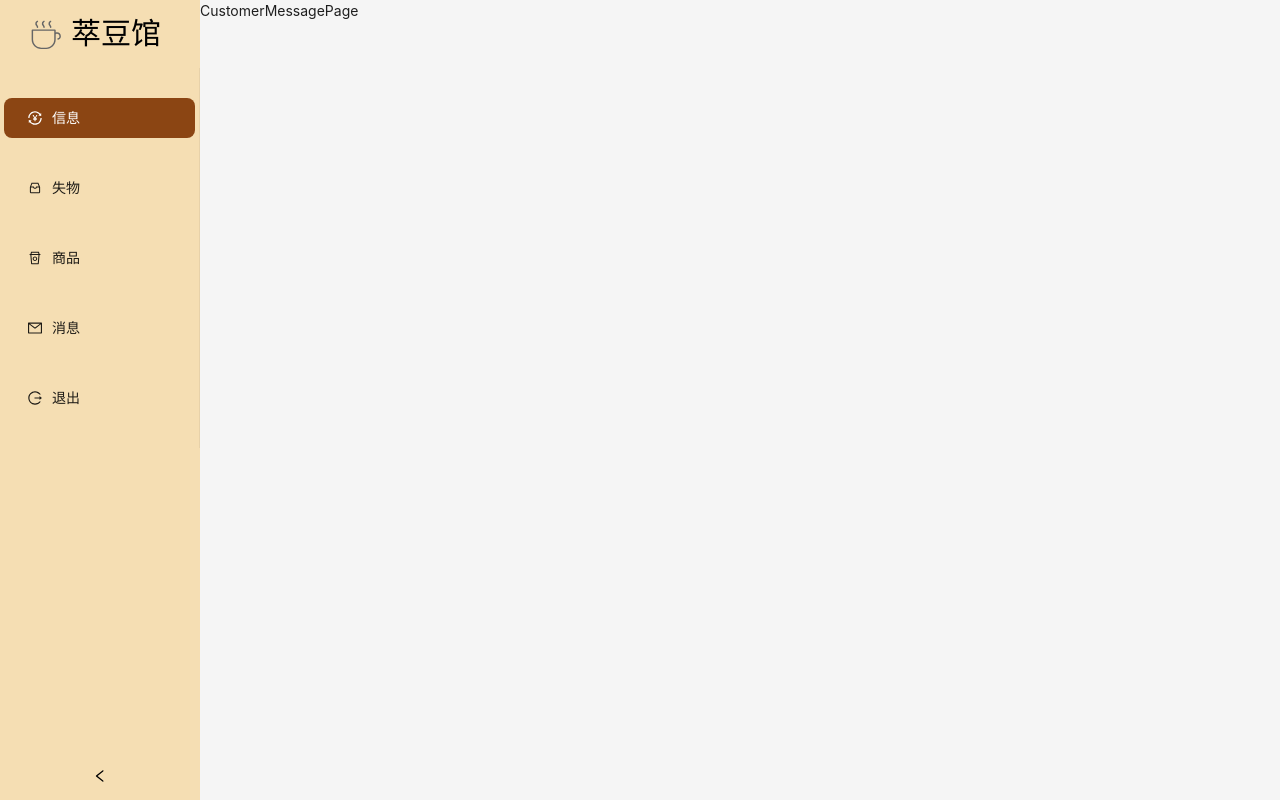
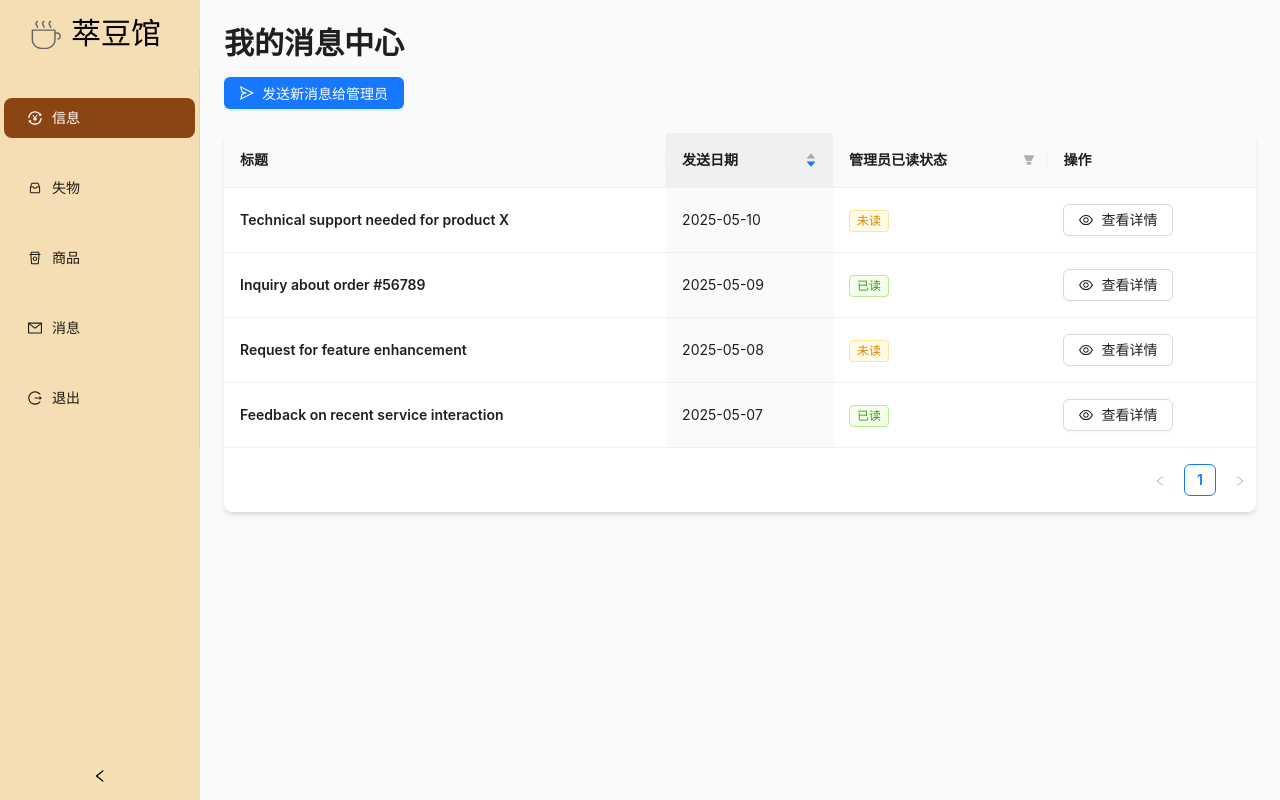
Before and after one commit to RainAllln/CafeHub-Tauri, a React (Vite) app: page /customer/message in a window 1280 px wide. Built offline with nearby package versions, Linux system fonts and the light colour scheme.

Commit message:
feat: Complete the front-end interface of the user message center

```diff
--- /dev/null
+++ b/src/components/CusMessageContent.tsx
@@ -0,0 +1,58 @@
+import { Button, Modal, Tag, Typography } from 'antd'
+import React from 'react'
+
+const { Title, Paragraph } = Typography;
+
+interface Message {
+  id: number;
+  sender_id: number; // User's ID
+  receiver_id: number; // Admin's ID
+  title: string;
+  message_content: string;
+  send_date: string; // Using string for simplicity, can be Date object
+  read_status: 0 | 1; // 0: Admin Unread, 1: Admin Read
+}
+
+interface CusMessageContentProps {
+  selectedMessage: Message;
+  isViewModalVisible: boolean;
+  setSelectedMessage: (message: Message | null) => void;
+  setIsViewModalVisible: (visible: boolean) => void;
+}
+
+const CusMessageContent: React.FC<CusMessageContentProps> = ({ selectedMessage, isViewModalVisible, setSelectedMessage, setIsViewModalVisible }) => {
+
+
+  const handleViewModalClose = () => {
+    setIsViewModalVisible(false);
+    setSelectedMessage(null);
+  };
+
+  return (
+    <Modal
+      title={<Title level={4} className="text-blue-600">{selectedMessage.title}</Title>}
+      open={isViewModalVisible}
+      onCancel={handleViewModalClose}
+      footer={[
+        <Button key="close" onClick={handleViewModalClose} className="hover:bg-gray-200">
+          关闭
+        </Button>,
+      ]}
+      width={600}
+    >
+      <div className="space-y-3">
+        <Paragraph><strong className="text-gray-600">发送日期:</strong> {selectedMessage.send_date}</Paragraph>
+        <Paragraph><strong className="text-gray-600">管理员状态:</strong>
+          <Tag color={selectedMessage.read_status === 0 ? 'gold' : 'green'} className="ml-2">
+            {selectedMessage.read_status === 0 ? '未读' : '已读'}
+          </Tag>
+        </Paragraph>
+        <Paragraph className="mt-2 p-3 bg-gray-100 rounded border border-gray-300 text-gray-800">
+          {selectedMessage.message_content}
+        </Paragraph>
+      </div>
+    </Modal>
+  )
+}
+
+export default CusMessageContent
--- /dev/null
+++ b/src/components/CusSendMessage.tsx
@@ -0,0 +1,96 @@
+import { Modal, Input, Button, Typography, Form, message } from 'antd'
+import React from 'react'
+
+const { Title } = Typography;
+const { TextArea } = Input;
+
+interface Message {
+  id: number;
+  sender_id: number; // User's ID
+  receiver_id: number; // Admin's ID
+  title: string;
+  message_content: string;
+  send_date: string; // Using string for simplicity, can be Date object
+  read_status: 0 | 1; // 0: Admin Unread, 1: Admin Read
+}
+
+interface CusSendMessageProps {
+  isNewMessageModalVisible: boolean;
+  setIsNewMessageModalVisible: (visible: boolean) => void;
+  setSentMessages: (messages: Message[]) => void;
+  sentMessages: Message[];
+}
+
+// Assume current logged-in user ID is 101, Admin ID is 1
+const CURRENT_USER_ID = 101;
+const ADMIN_ID = 1;
+
+const CusSendMessage: React.FC<CusSendMessageProps> = ({ isNewMessageModalVisible, setIsNewMessageModalVisible, setSentMessages, sentMessages }) => {
+
+  const [form] = Form.useForm();
+
+  const handleNewMessageModalClose = () => {
+    setIsNewMessageModalVisible(false);
+    form.resetFields();
+  };
+
+  const handleSendMessage = (values: { title: string; message_content: string }) => {
+    const newMessage: Message = {
+      id: Date.now(),
+      sender_id: CURRENT_USER_ID,
+      receiver_id: ADMIN_ID,
+      title: values.title,
+      message_content: values.message_content,
+      send_date: new Date().toISOString().split('T')[0],
+      read_status: 0,
+    };
+    setSentMessages([newMessage, ...sentMessages]);
+    message.success('消息发送成功!');
+    handleNewMessageModalClose();
+  };
+
+  return (
+    <>
+      <Modal
+        title={<Title level={4} className="text-green-600">发送新消息</Title>}
+        open={isNewMessageModalVisible}
+        onCancel={handleNewMessageModalClose}
+        footer={null}
+        destroyOnClose
+        width={600}
+      >
+        <Form
+          form={form}
+          layout="vertical"
+          onFinish={handleSendMessage}
+          className="mt-4"
+        >
+          <Form.Item
+            name="title"
+            label="标题"
+            rules={[{ required: true, message: '请输入消息标题!' }]}
+          >
+            <Input placeholder="请输入消息标题" />
+          </Form.Item>
+          <Form.Item
+            name="message_content"
+            label="消息内容"
+            rules={[{ required: true, message: '请输入消息内容!' }]}
+          >
+            <TextArea rows={4} placeholder="请输入详细的消息内容..." />
+          </Form.Item>
+          <Form.Item className="text-right">
+            <Button onClick={handleNewMessageModalClose} className="mr-2 hover:bg-gray-200">
+              取消
+            </Button>
+            <Button type="primary" htmlType="submit" className="bg-green-500 hover:bg-green-600">
+              发送
+            </Button>
+          </Form.Item>
+        </Form>
+      </Modal>
+    </>
+  )
+}
+
+export default CusSendMessage
--- a/src/directory/CustomerMessagePage.tsx
+++ b/src/directory/CustomerMessagePage.tsx
@@ -1,9 +1,164 @@
-import React from 'react'
+import React, { useState } from 'react';
+import { Table, Button, Tag, Typography, } from 'antd';
+import { EyeOutlined, SendOutlined } from '@ant-design/icons';
+import CusMessageContent from '@/components/CusMessageContent';
+import CusSendMessage from '@/components/CusSendMessage';
+
+const { Title } = Typography;
+
+interface Message {
+  id: number;
+  sender_id: number; // User's ID
+  receiver_id: number; // Admin's ID
+  title: string;
+  message_content: string;
+  send_date: string; // Using string for simplicity, can be Date object
+  read_status: 0 | 1; // 0: Admin Unread, 1: Admin Read
+}
+
+// Assume current logged-in user ID is 101, Admin ID is 1
+const CURRENT_USER_ID = 101;
+const ADMIN_ID = 1;
+
+// Mock data: Messages sent by the current user to the admin
+const mockSentMessages: Message[] = [
+  {
+    id: 10,
+    sender_id: CURRENT_USER_ID,
+    receiver_id: ADMIN_ID,
+    title: 'Inquiry about order #56789',
+    message_content: 'Hello Admin, I have a question regarding my order #56789. Can you please provide an update on its shipping status? Thank you.',
+    send_date: '2025-05-09',
+    read_status: 1, // Admin has read this
+  },
+  {
+    id: 11,
+    sender_id: CURRENT_USER_ID,
+    receiver_id: ADMIN_ID,
+    title: 'Technical support needed for product X',
+    message_content: 'Hi Admin, I am experiencing a technical issue with Product X. It suddenly stopped working. Could you guide me on troubleshooting steps or arrange for a repair?',
+    send_date: '2025-05-10',
+    read_status: 0, // Admin has not read this yet
+  },
+  {
+    id: 12,
+    sender_id: CURRENT_USER_ID,
+    receiver_id: ADMIN_ID,
+    title: 'Feedback on recent service interaction',
+    message_content: 'Dear Admin, I wanted to provide some feedback on my recent interaction with your support team. The service was excellent and resolved my issue promptly.',
+    send_date: '2025-05-07',
+    read_status: 1,
+  },
+  {
+    id: 13,
+    sender_id: CURRENT_USER_ID,
+    receiver_id: ADMIN_ID,
+    title: 'Request for feature enhancement',
+    message_content: 'Hello, I would like to request an enhancement for the mobile application. It would be great if we could customize the notification sounds. Thanks for considering.',
+    send_date: '2025-05-08',
+    read_status: 0,
+  },
+];
 
 const CustomerMessagePage = () => {
+  const [sentMessages, setSentMessages] = useState<Message[]>(mockSentMessages);
+  const [selectedMessage, setSelectedMessage] = useState<Message | null>(null);
+  const [isViewModalVisible, setIsViewModalVisible] = useState(false);
+  const [isNewMessageModalVisible, setIsNewMessageModalVisible] = useState(false);
+
+  const handleViewMessage = (message: Message) => {
+    setSelectedMessage(message);
+    setIsViewModalVisible(true);
+  };
+
+  const handleOpenNewMessageModal = () => {
+    setIsNewMessageModalVisible(true);
+  };
+
+
+  const columns = [
+    {
+      title: '标题',
+      dataIndex: 'title',
+      key: 'title',
+      render: (text: string) => <span className="font-semibold">{text}</span>,
+    },
+    {
+      title: '发送日期',
+      dataIndex: 'send_date',
+      key: 'send_date',
+      sorter: (a: Message, b: Message) => new Date(a.send_date).getTime() - new Date(b.send_date).getTime(),
+      defaultSortOrder: 'descend' as const,
+    },
+    {
+      title: '管理员已读状态',
+      dataIndex: 'read_status',
+      key: 'read_status',
+      render: (status: 0 | 1) => (
+        <Tag color={status === 0 ? 'gold' : 'green'}>
+          {status === 0 ? '未读' : '已读'}
+        </Tag>
+      ),
+      filters: [
+        { text: '未读', value: 0 },
+        { text: '已读', value: 1 },
+      ],
+      onFilter: (value: unknown, record: Message) => record.read_status === value,
+    },
+    {
+      title: '操作',
+      key: 'actions',
+      render: (_: any, record: Message) => (
+        <Button
+          icon={<EyeOutlined />}
+          onClick={() => handleViewMessage(record)}
+          className="text-blue-500 border-blue-500 hover:text-blue-700 hover:border-blue-700"
+        >
+          查看详情
+        </Button>
+      ),
+    },
+  ];
+
   return (
-    <div>CustomerMessagePage</div>
-  )
-}
+    <div className="p-6 bg-gray-50 min-h-screen">
+      <Title level={2} className="mb-6 text-gray-700">我的消息中心</Title>
 
-export default CustomerMessagePage
+      <Button
+        type="primary"
+        icon={<SendOutlined />}
+        onClick={handleOpenNewMessageModal}
+        className="mb-6 bg-blue-600 hover:bg-blue-700"
+      >
+        发送新消息给管理员
+      </Button>
+
+      <Table
+        columns={columns}
+        dataSource={sentMessages}
+        rowKey="id"
+        className="bg-white shadow-md rounded-lg"
+        pagination={{ pageSize: 5 }}
+      />
+
+      {/* View Message Modal */}
+      {selectedMessage && (
+        <CusMessageContent
+          selectedMessage={selectedMessage}
+          isViewModalVisible={isViewModalVisible}
+          setSelectedMessage={setSelectedMessage}
+          setIsViewModalVisible={setIsViewModalVisible}
+        />
+      )}
+
+      <CusSendMessage
+        isNewMessageModalVisible={isNewMessageModalVisible}
+        setIsNewMessageModalVisible={setIsNewMessageModalVisible}
+        sentMessages={sentMessages}
+        setSentMessages={setSentMessages}
+      />
+    </div>
+  );
+};
+
+export default CustomerMessagePage;
```
